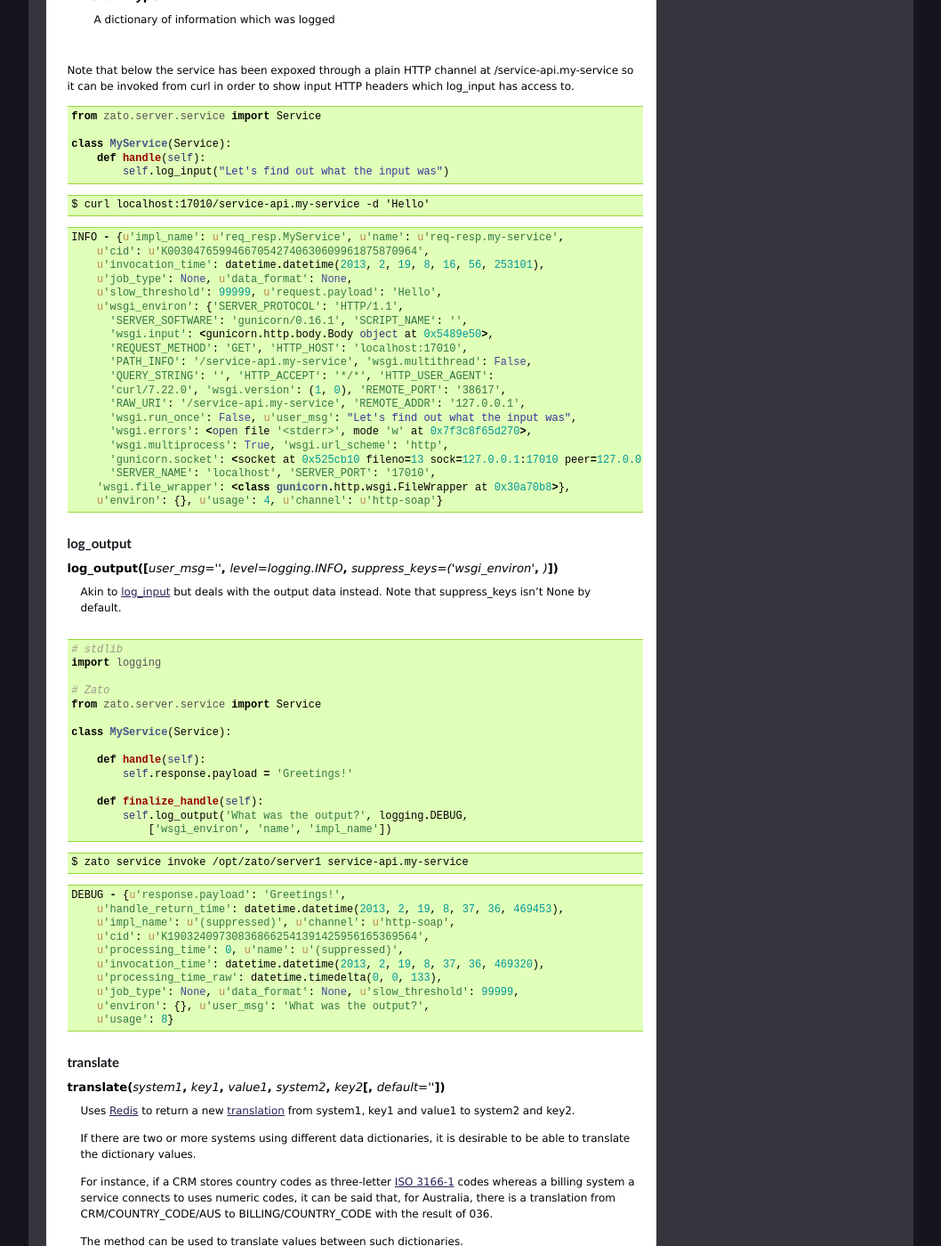
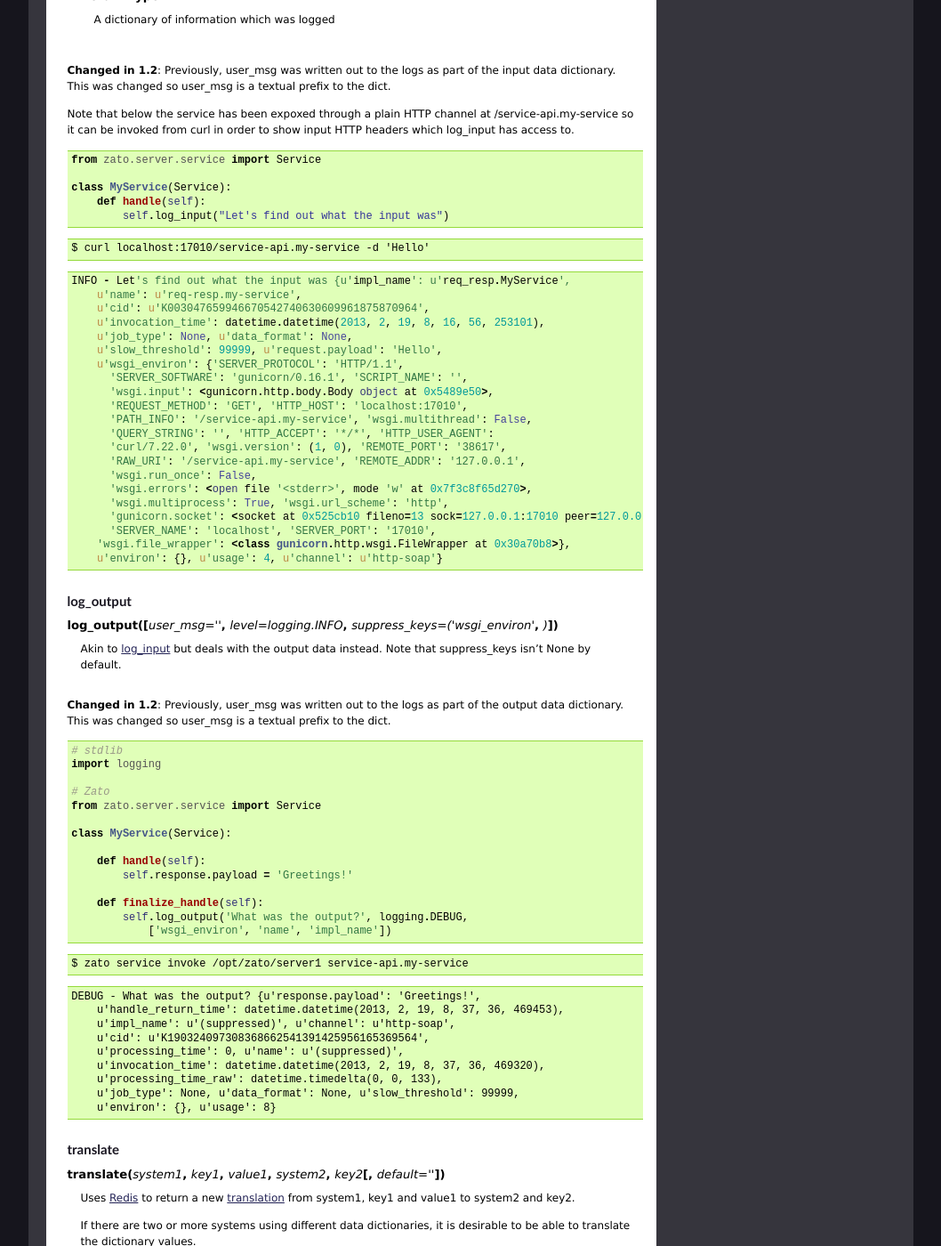
Before and after one commit to rfdiazpr/zato-docs, a Sphinx documentation site: the page built from sphinx/progguide/service-dev.txt, in a window 1280 px wide and 1400 px high, scrolled down 12979 px. Shown: the whole window at 89% size, without its empty margins (111-1169 px from the left). Built offline with Sphinx 7.4.7, drawn with Linux system fonts in a browser that asks for light colours.

Commit message:
Docs for zatosource/zato/53 (log_input/output/user_msg)

```diff
--- a/sphinx/progguide/service-dev.txt
+++ b/sphinx/progguide/service-dev.txt
@@ -1069,6 +1069,10 @@ log_input
   :param suppress_keys: A list of keys which shouldn't be logged
   :rtype: A dictionary of information which was logged
 
+**Changed in 1.2**: Previously, user_msg was written out to the logs as part
+of the input data dictionary. This was changed so user_msg is a textual prefix
+to the dict.
+
 Note that below the service has been expoxed through a plain HTTP channel
 at /service-api.my-service so it can be invoked from curl in order to show
 input HTTP headers which log_input has access to.
@@ -1087,7 +1091,8 @@ input HTTP headers which log_input has access to.
 
 ::
 
-  INFO - {u'impl_name': u'req_resp.MyService', u'name': u'req-resp.my-service',
+  INFO - Let's find out what the input was {u'impl_name': u'req_resp.MyService',
+      u'name': u'req-resp.my-service',
       u'cid': u'K003047659946670542740630609961875870964',
       u'invocation_time': datetime.datetime(2013, 2, 19, 8, 16, 56, 253101),
       u'job_type': None, u'data_format': None,
@@ -1117,6 +1122,10 @@ log_output
 
   Akin to :ref:`log_input <progguide-write-service-log_output>` but deals
   with the output data instead. Note that suppress_keys isn't None by default.
+
+**Changed in 1.2**: Previously, user_msg was written out to the logs as part
+of the output data dictionary. This was changed so user_msg is a textual prefix
+to the dict.
 
 ::
 
@@ -1141,7 +1150,7 @@ log_output
 
 ::
 
-  DEBUG - {u'response.payload': 'Greetings!',
+  DEBUG - What was the output? {u'response.payload': 'Greetings!',
       u'handle_return_time': datetime.datetime(2013, 2, 19, 8, 37, 36, 469453),
       u'impl_name': u'(suppressed)', u'channel': u'http-soap',
       u'cid': u'K190324097308368662541391425956165369564',
```
Also changed, not shown: other parts of sphinx/progguide/service-dev.txt (+2 -3 lines).
